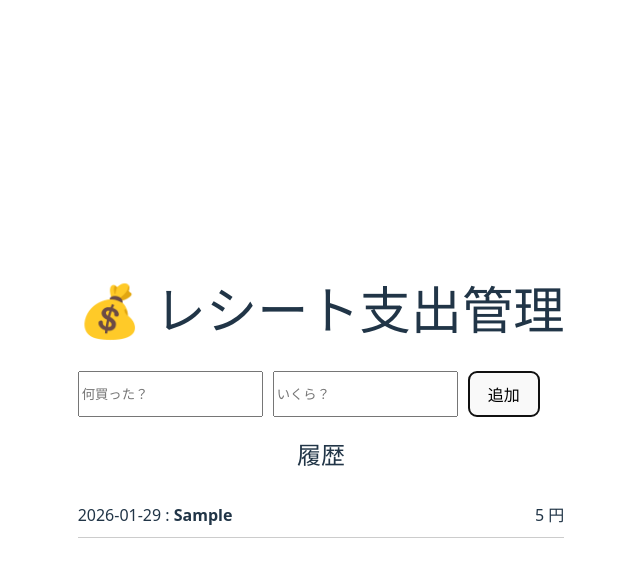
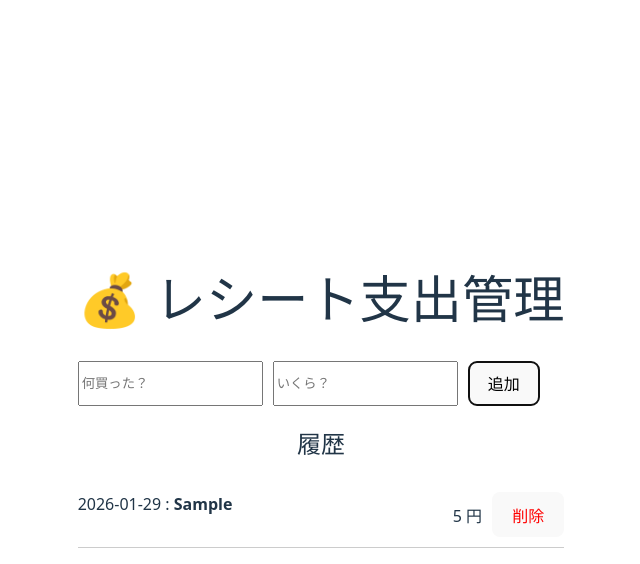
Before and after one commit to 2422041/receipt-app, a React (Vite) app in the folder frontend/: page / in a window 1280 px wide. Both pictures are taken after typing "Sample", "5" into the empty fields and a click on the button "追加". Shown: the top 564 px of the page, without its empty margins (319-959 px from the left). Built offline with nearby package versions, Linux system fonts and the light colour scheme.

Commit message:
feat: 支出データの削除機能を追加

```diff
--- a/frontend/src/App.tsx
+++ b/frontend/src/App.tsx
@@ -9,23 +9,32 @@ function App() {
   const [title, setTitle] = useState('')
   const [amount, setAmount] = useState('')
 
+  // 📝 新しい支出を追加する関数
   const addExpense = (e: React.FormEvent) => {
-    e.preventDefault()
-    if (!title || !amount) return
+    e.preventDefault() // ページ更新を防ぐ
+    if (!title || !amount) return // 空の場合は何もしない
 
     const newExpense: Expense = {
-      id: crypto.randomUUID(), // ブラウザ標準機能で一意のIDを生成
+      id: crypto.randomUUID(), // ブラウザが一意のIDを自動生成
       date: new Date().toISOString().split('T')[0], // 今日の日付 (YYYY-MM-DD)
       title,
       amount: Number(amount),
       category: '未分類'
     }
 
+    // 既存の支出リストに新しいものを追加
     setExpenses([...expenses, newExpense])
 
     // 入力欄を空にする
     setTitle('')
     setAmount('')
+  }
+
+  // 🗑️ 支出を削除する関数
+  const deleteExpense = (id: string) => {
+    // IDが一致しない項目だけを残す（つまり、指定したIDは削除される）
+    const updatedExpenses = expenses.filter(item => item.id !== id)
+    setExpenses(updatedExpenses)
   }
 
   return (
@@ -59,7 +68,11 @@ function App() {
             {expenses.map((item) => (
               <li key={item.id} style={{ borderBottom: '1px solid #ccc', padding: '10px 0', display: 'flex', justifyContent: 'space-between' }}>
                 <span>{item.date} : <strong>{item.title}</strong></span>
-                <span>{item.amount.toLocaleString()} 円</span>
+                <div>
+                  <span style={{ marginRight: '10px' }}>{item.amount.toLocaleString()} 円</span>
+                  {/* 💡 Reactのルール3：クリック時に「関数を実行するよ」と予約する */}
+                  <button onClick={() => deleteExpense(item.id)} style={{ color: 'red' }}>削除</button>
+                </div>
               </li>
             ))}
           </ul>
```
